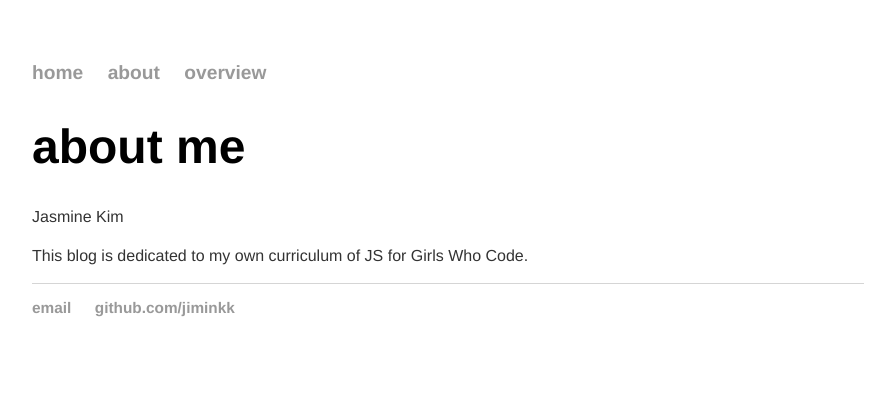
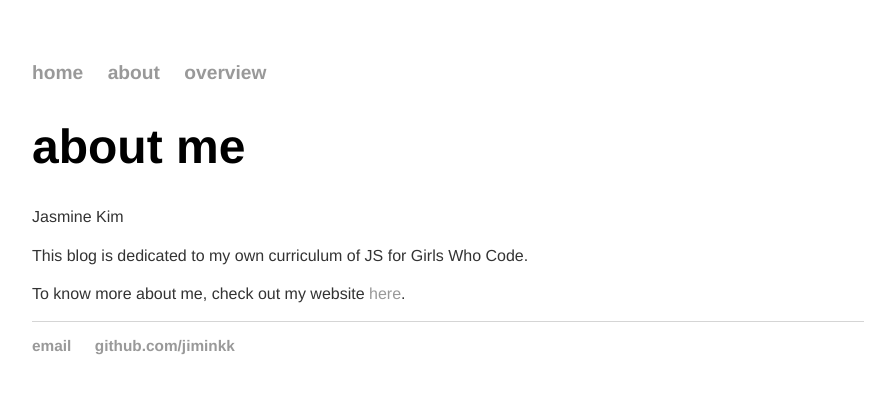
Before and after one commit to jiminkk/gwc-curriculum, a Jekyll site: the page built from about/index.html, in a window 1280 px wide. Shown: the top 394 px of the page, without its empty margins (192-1087 px from the left). Built offline with Jekyll 4.4.1, drawn with Linux system fonts in a browser that asks for light colours.

Commit message:
added link to website

```diff
--- a/about/index.html
+++ b/about/index.html
@@ -7,4 +7,6 @@ title: about me
 <div class="posts">
 	<p>Jasmine Kim</p>
 	<p>This blog is dedicated to my own curriculum of JS for Girls Who Code.</p>
+	<p>To know more about me, check out my website <a href="www.jiminkk.me">here</a>.
+	</p>
 </div>
```
